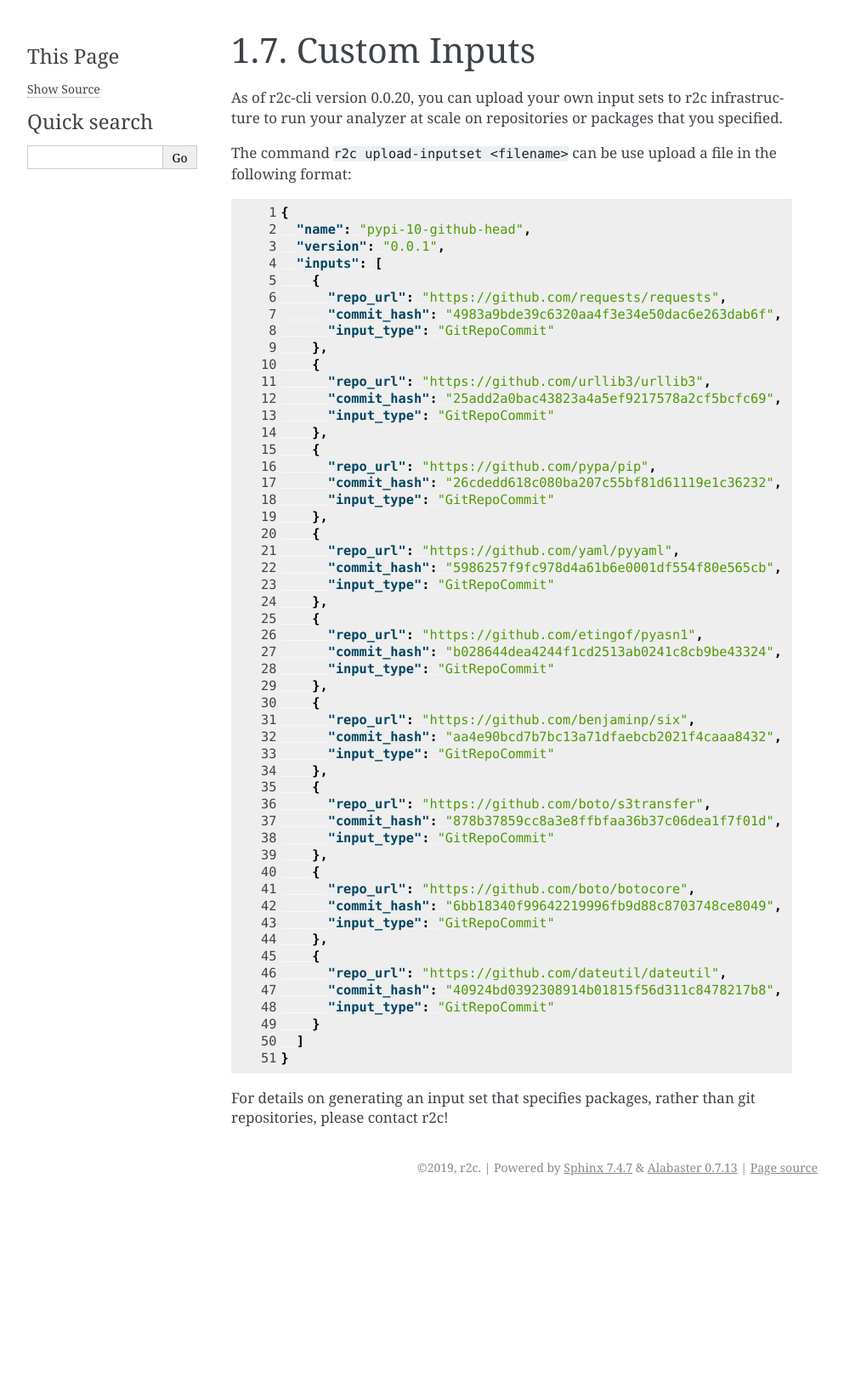
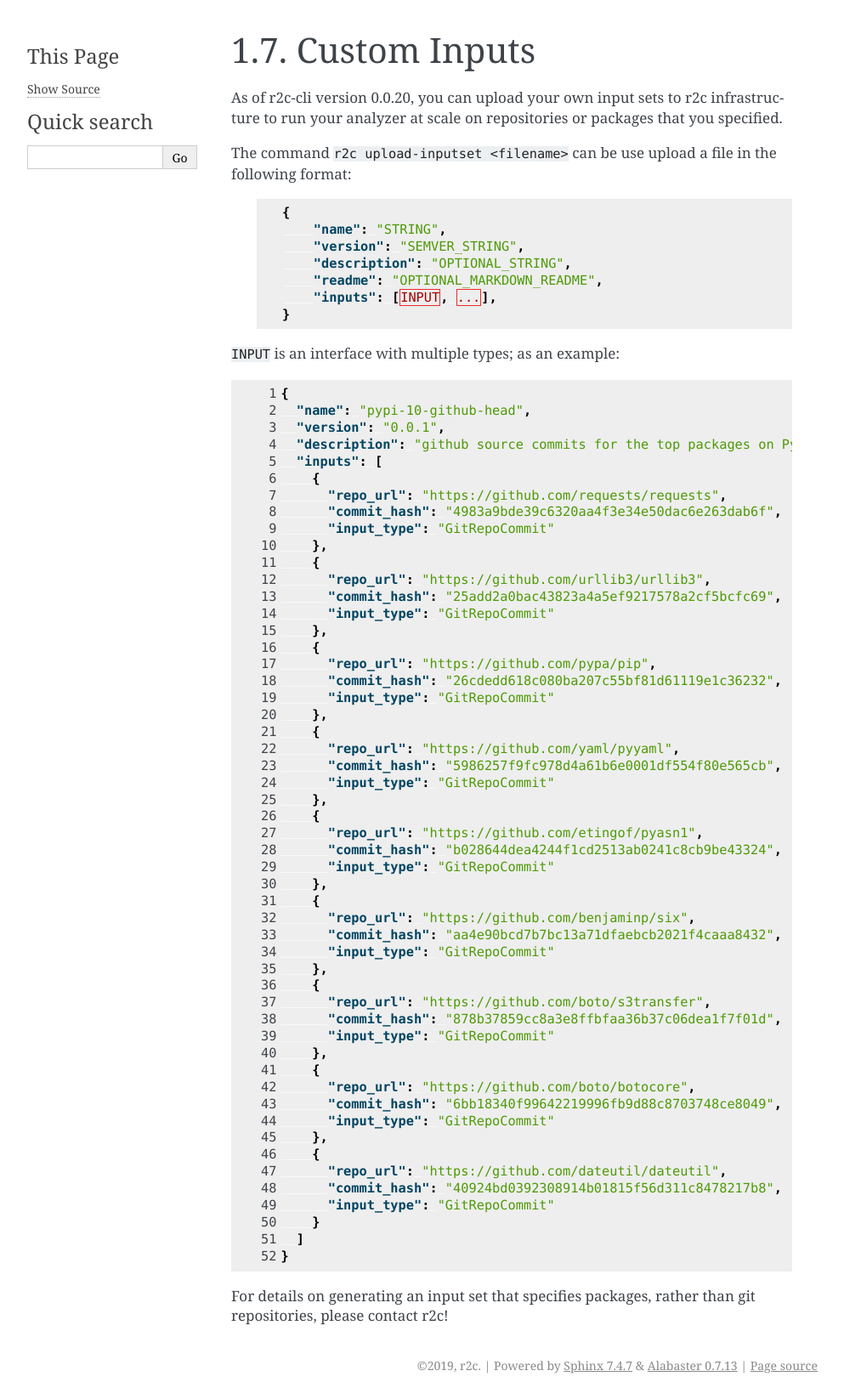
Before and after one commit to semgrep/docs, a Sphinx documentation site: the page built from docs/intro/custom-inputs.rst, in a window 1280 px wide. Shown: the whole page at 85% size, without its empty margins (148-1141 px from the left). Built offline with Sphinx 7.4.7, drawn with Linux system fonts in a browser that asks for light colours; before the commit the page ends 1413 px from its top, so only the background shows below that.

Commit message:
add details about metadata

```diff
--- a/docs/intro/custom-inputs.rst
+++ b/docs/intro/custom-inputs.rst
@@ -7,6 +7,18 @@ that you specified.
 
 The command ``r2c upload-inputset <filename>`` can be use upload a file in the following format:
 
+    .. code-block:: json
+
+        {
+            "name": "STRING",
+            "version": "SEMVER_STRING",
+            "description": "OPTIONAL_STRING",
+            "readme": "OPTIONAL_MARKDOWN_README",
+            "inputs": [INPUT, ...],
+        }
+
+``INPUT`` is an interface with multiple types; as an example:
+
 .. literalinclude:: samples/custom-inputset.json
     :linenos:
     :language: json
--- a/docs/intro/samples/custom-inputset.json
+++ b/docs/intro/samples/custom-inputset.json
@@ -1,6 +1,7 @@
 {
   "name": "pypi-10-github-head",
   "version": "0.0.1",
+  "description": "github source commits for the top packages on PyPi as of 2019-07-01",
   "inputs": [
     {
       "repo_url": "https://github.com/requests/requests",
```
